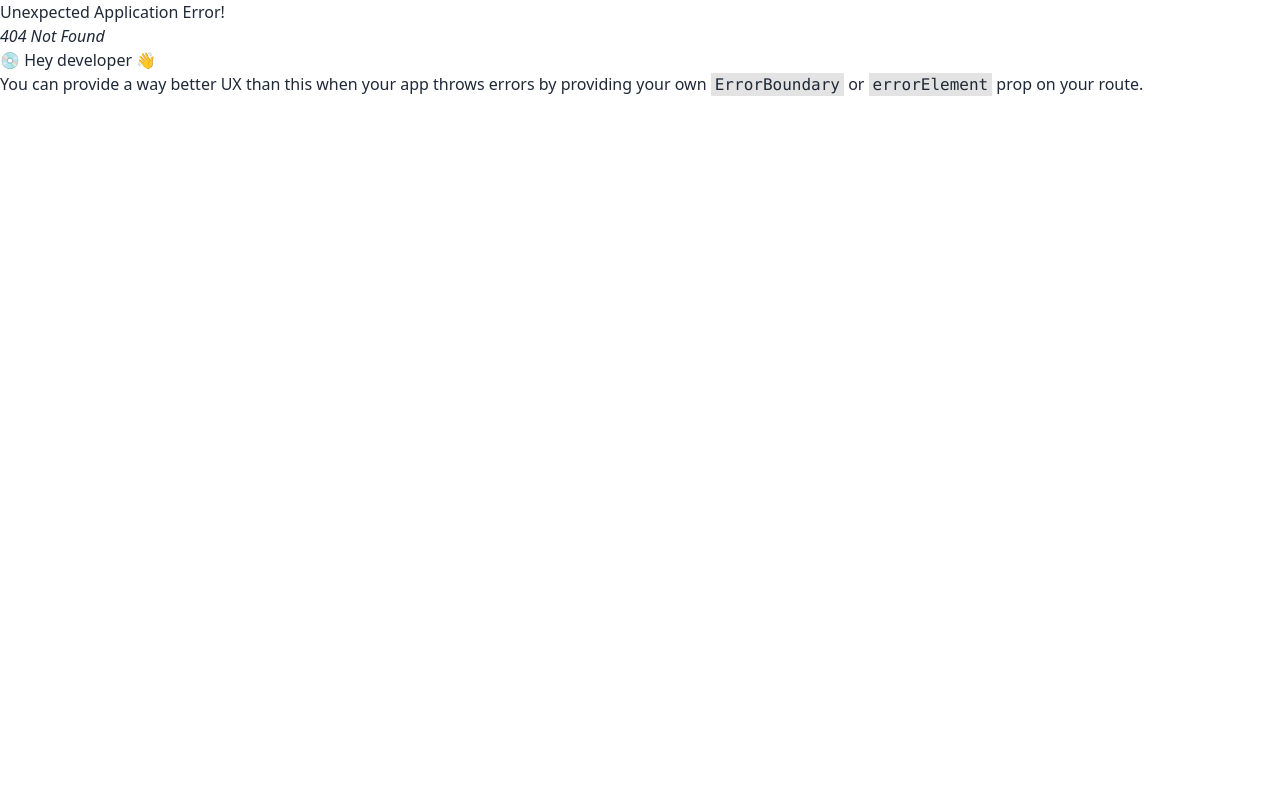
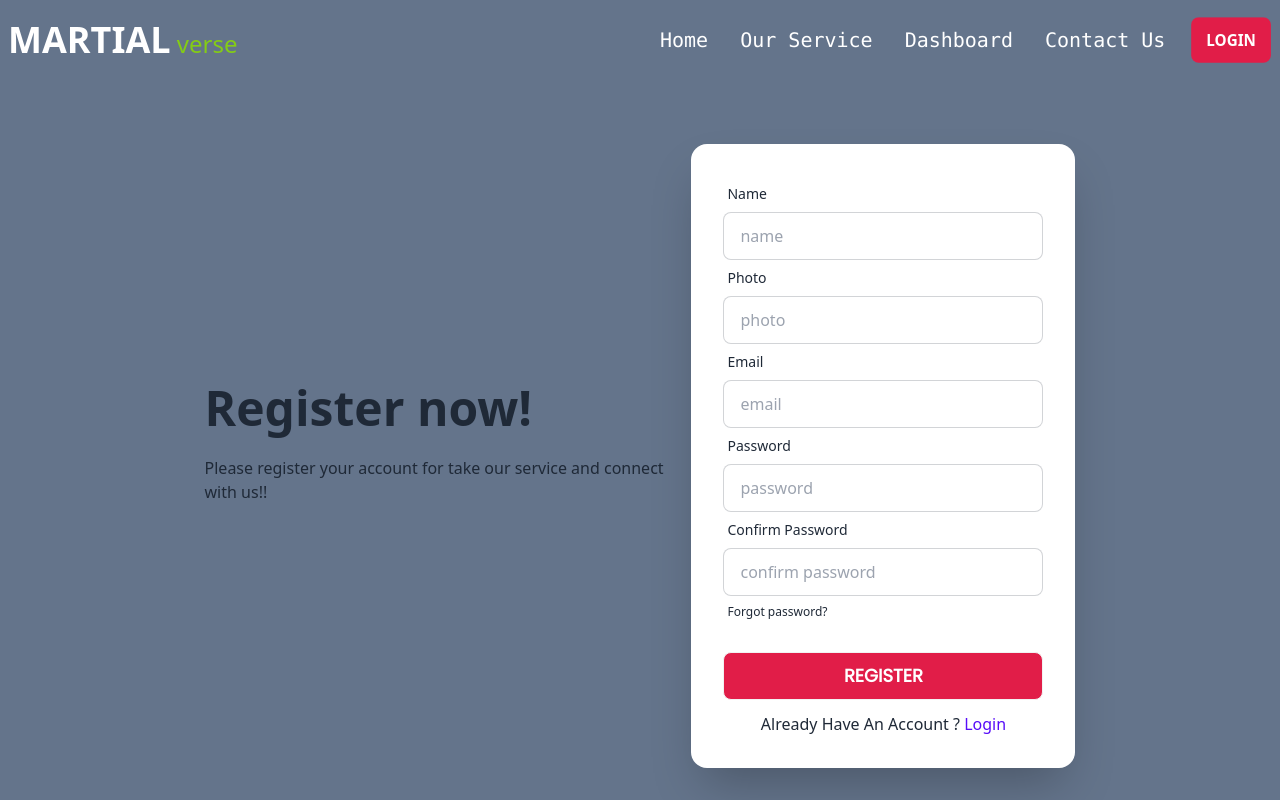
Before and after one commit to Joy041/martial-verse-client, a React (Vite) app: page /register in a window 1280 px wide. Before the commit this address had no page. Shown: the top 800 px of the page. Built offline with nearby package versions, Linux system fonts and the light colour scheme.

Commit message:
make register form

```diff
--- a/package.json
+++ b/package.json
@@ -14,6 +14,8 @@
     "match-sorter": "^6.3.1",
     "react": "^18.2.0",
     "react-dom": "^18.2.0",
+    "react-helmet-async": "^1.3.0",
+    "react-hook-form": "^7.44.3",
     "react-icons": "^4.9.0",
     "react-responsive-carousel": "^3.2.23",
     "react-router-dom": "^6.12.0",
--- /dev/null
+++ b/src/Pages/Login/Login.jsx
@@ -0,0 +1,11 @@
+
+
+const Login = () => {
+    return (
+        <div>
+
+        </div>
+    );
+};
+
+export default Login;
--- /dev/null
+++ b/src/Pages/Register/Register.jsx
@@ -0,0 +1,100 @@
+import { Helmet } from "react-helmet-async";
+import { useForm } from "react-hook-form";
+import { Link } from "react-router-dom";
+
+
+const Register = () => {
+    const { register, handleSubmit, watch, formState: { errors } } = useForm();
+    const onSubmit = data => {
+        const {name, photo, email, password, confirm} = data;
+        console.log(name, photo, email, password, confirm)
+        if (password !== confirm) {
+            alert('confirm password not match')
+            return;
+        }
+    };
+
+    return (
+        <div>
+            <Helmet>
+                <title>Martialverse || Register</title>
+            </Helmet>
+            <div className="hero py-16 bg-slate-500">
+                <div className="hero-content flex-col lg:flex-row my-16">
+                    <div className="text-center lg:text-left">
+                        <h1 className="text-5xl font-bold">Register now!</h1>
+                        <p className="py-6">Please register your account for take our service and connect with us!!</p>
+                    </div>
+                    <div className="card flex-shrink-0 w-full max-w-sm shadow-2xl bg-base-100">
+                        <div className="card-body">
+                            <form onSubmit={handleSubmit(onSubmit)}>
+                                <div className="form-control">
+                                    <label className="label">
+                                        <span className="label-text">Name</span>
+                                    </label>
+                                    <input type="text" placeholder="name" {...register("name", { required: true })} required className="input input-bordered" />
+                                    {errors.name && <p className="text-red-600">This field is required</p>}
+                                </div>
+                                <div className="form-control">
+                                    <label className="label">
+                                        <span className="label-text">Photo</span>
+                                    </label>
+                                    <input type="text" placeholder="photo" {...register("photo", { required: true })} required className="input input-bordered" />
+                                    {errors.photo && <p className="text-red-600">This field is required</p>}
+                                </div>
+                                <div className="form-control">
+                                    <label className="label">
+                                        <span className="label-text">Email</span>
+                                    </label>
+                                    <input type="text" placeholder="email" {...register("email", { required: true })} required className="input input-bordered" />
+                                    {errors.email && <p className="text-red-600">This field is required</p>}
+                                </div>
+                                <div className="form-control">
+                                    <label className="label">
+                                        <span className="label-text">Password</span>
+                                    </label>
+                                    <input type="password" placeholder="password" {...register("password", {
+                                        required: true,
+                                        minLength: 8,
+                                        maxLength: 30,
+                                        pattern: /(?=.*[A-Z])(?=.*[!@#$&*])(?=.*[0-9])(?=.*[a-z])/
+                                    })} required className="input input-bordered" />
+                                    {errors.password && <p className="text-red-600">This field is required</p>}
+                                    {errors.password?.type === 'minLength' && <p className="text-red-600">Password must be 8 characters</p>}
+                                    {errors.password?.type === 'maxLength' && <p className="text-red-600">Password must be less than 30 characters</p>}
+                                    {errors.password?.type === 'pattern' && <p className="text-red-600">Password must have one Uppercase, one lower case, one number and one special character.</p>}
+                                </div>
+                                <div className="form-control">
+                                    <label className="label">
+                                        <span className="label-text"> Confirm Password</span>
+                                    </label>
+                                    <input type="password" placeholder="confirm password" {...register("confirm", {
+                                        required: true,
+                                        minLength: 8,
+                                        maxLength: 30,
+                                        pattern: /(?=.*[A-Z])(?=.*[!@#$&*])(?=.*[0-9])(?=.*[a-z])/
+                                    })} required className="input input-bordered" />
+                                    {errors.confirm && <p className="text-red-600">This field is required</p>}
+                                    {errors.password?.type === 'minLength' && <p className="text-red-600">Password must be 8 characters</p>}
+                                    {errors.password?.type === 'maxLength' && <p className="text-red-600">Password must be less than 30 characters</p>}
+                                    {errors.password?.type === 'pattern' && <p className="text-red-600">Password must have one Uppercase, one lower case, one number and one special character.</p>}
+                                    <label className="label">
+                                        <a href="#" className="label-text-alt link link-hover">Forgot password?</a>
+                                    </label>
+                                </div>
+                                <div className="form-control mt-6">
+                                    <input type="submit" value="Register" className="bg-rose-600 btn text-white w-full text-lg web-font hover:bg-rose-400" />
+                                </div>
+                                <div className='form-control'>
+                                    <p className='mt-3 text-center'>Already Have An Account ? <Link to='/login' className='text-decoration-none text-primary'>Login</Link></p>
+                                </div>
+                            </form>
+                        </div>
+                    </div>
+                </div>
+            </div>
+        </div>
+    );
+};
+
+export default Register;
--- a/src/Routes/Router/Router.jsx
+++ b/src/Routes/Router/Router.jsx
@@ -1,6 +1,7 @@
 import { createBrowserRouter } from "react-router-dom";
 import Main from "../../Layout/Main";
 import Home from "../../Pages/Home/Home/Home";
+import Register from "../../Pages/Register/Register";
 
 const router = createBrowserRouter([
     {
@@ -10,6 +11,10 @@ const router = createBrowserRouter([
         {
             path: '/',
             element: <Home></Home>
+        },
+        {
+          path: 'register',
+          element: <Register></Register>
         }
       ]
     },
--- a/src/main.jsx
+++ b/src/main.jsx
@@ -3,9 +3,12 @@ import ReactDOM from 'react-dom/client'
 import './index.css'
 import router from './Routes/Router/Router'
 import { RouterProvider } from 'react-router-dom'
+import { HelmetProvider } from 'react-helmet-async'
 
 ReactDOM.createRoot(document.getElementById('root')).render(
   <React.StrictMode>
-    <RouterProvider router={router} />
+    <HelmetProvider>
+      <RouterProvider router={router} />
+    </HelmetProvider>
   </React.StrictMode>,
 )
```
Also changed, not shown: 1 other file (tests, documents, lock files or other folders).
